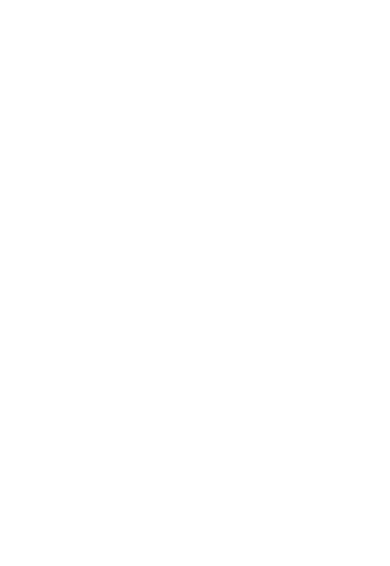
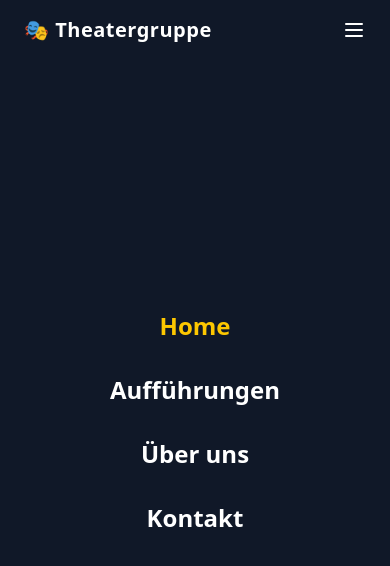
Before and after one commit to BruceWeberStudHSNR/TheaterPlatform, an Angular app in the folder theater-app/: page / in a window 390 px wide. Shown: the top 566 px of the page. Built offline with nearby package versions, Linux system fonts and the light colour scheme.

Commit message:
added navbar

```diff
--- a/theater-app/src/app/app.html
+++ b/theater-app/src/app/app.html
@@ -1,2 +1,2 @@
-
+<app-navbar />
 <router-outlet></router-outlet>
--- a/theater-app/src/app/app.ts
+++ b/theater-app/src/app/app.ts
@@ -1,9 +1,10 @@
 import { Component, signal } from '@angular/core';
 import { RouterOutlet } from '@angular/router';
+import { NavbarComponent } from './components/navbar/navbar';
 
 @Component({
   selector: 'app-root',
-  imports: [RouterOutlet],
+  imports: [RouterOutlet, NavbarComponent],
   templateUrl: './app.html',
   styleUrl: './app.css'
 })
--- /dev/null
+++ b/theater-app/src/app/components/navbar/navbar.html
@@ -0,0 +1,40 @@
+<nav class="bg-gray-900 text-white px-6 py-4 relative z-50">
+  <div class="max-w-6xl mx-auto flex items-center justify-between">
+
+    <!-- Logo -->
+    <a routerLink="/" class="text-xl font-bold tracking-wide">🎭 Theatergruppe</a>
+
+    <!-- Desktop Links -->
+    <ul class="hidden md:flex gap-6 items-center">
+      <li><a routerLink="/" routerLinkActive="text-yellow-400" [routerLinkActiveOptions]="{exact: true}" class="hover:text-yellow-400 transition">Home</a></li>
+      <li><a routerLink="/auffuehrungen" routerLinkActive="text-yellow-400" class="hover:text-yellow-400 transition">Aufführungen</a></li>
+      <li><a routerLink="/aktuelles" routerLinkActive="text-yellow-400" class="hover:text-yellow-400 transition">Aktuelles Projekt</a></li>
+      <li><a routerLink="/ueber-uns" routerLinkActive="text-yellow-400" class="hover:text-yellow-400 transition">Über uns</a></li>
+      <li><a routerLink="/kontakt" routerLinkActive="text-yellow-400" class="hover:text-yellow-400 transition">Kontakt</a></li>
+    </ul>
+
+    <!-- Burger Button -->
+    <button (click)="toggleMenu()" class="md:hidden focus:outline-none z-[60]">
+      <svg class="w-6 h-6" fill="none" stroke="currentColor" viewBox="0 0 24 24">
+        @if (!isMenuOpen) {
+          <path stroke-linecap="round" stroke-linejoin="round" stroke-width="2" d="M4 6h16M4 12h16M4 18h16"/>
+        } @else {
+          <path stroke-linecap="round" stroke-linejoin="round" stroke-width="2" d="M6 18L18 6M6 6l12 12"/>
+        }
+      </svg>
+    </button>
+  </div>
+</nav>
+
+<!-- Fullscreen Mobile Menu -->
+<div
+  class="fixed inset-0 bg-gray-900 text-white z-40 flex flex-col items-center justify-center gap-8 text-2xl font-semibold
+         transition-transform duration-300 ease-in-out md:hidden"
+  [class.translate-x-full]="!isMenuOpen"
+  [class.translate-x-0]="isMenuOpen"
+>
+  <a routerLink="/" (click)="toggleMenu()" routerLinkActive="text-yellow-400" [routerLinkActiveOptions]="{exact: true}" class="hover:text-yellow-400 transition">Home</a>
+  <a routerLink="/auffuehrungen" (click)="toggleMenu()" routerLinkActive="text-yellow-400" class="hover:text-yellow-400 transition">Aufführungen</a>
+  <a routerLink="/ueber-uns" (click)="toggleMenu()" routerLinkActive="text-yellow-400" class="hover:text-yellow-400 transition">Über uns</a>
+  <a routerLink="/kontakt" (click)="toggleMenu()" routerLinkActive="text-yellow-400" class="hover:text-yellow-400 transition">Kontakt</a>
+</div>
--- /dev/null
+++ b/theater-app/src/app/components/navbar/navbar.ts
@@ -0,0 +1,18 @@
+import { Component } from '@angular/core';
+import { RouterLink, RouterLinkActive } from '@angular/router';
+import { CommonModule } from '@angular/common';
+
+@Component({
+  selector: 'app-navbar',
+  standalone: true,
+  imports: [RouterLink, RouterLinkActive, CommonModule],
+  templateUrl: './navbar.html',
+})
+export class NavbarComponent {
+  isMenuOpen = false;
+  isLoggedIn = false; // später durch AuthService ersetzen
+
+  toggleMenu() {
+    this.isMenuOpen = !this.isMenuOpen;
+  }
+}
```
Also changed, not shown: theater-app/src/app/components/navbar/navbar.css (added), 1 other file (tests, documents, lock files or other folders).
